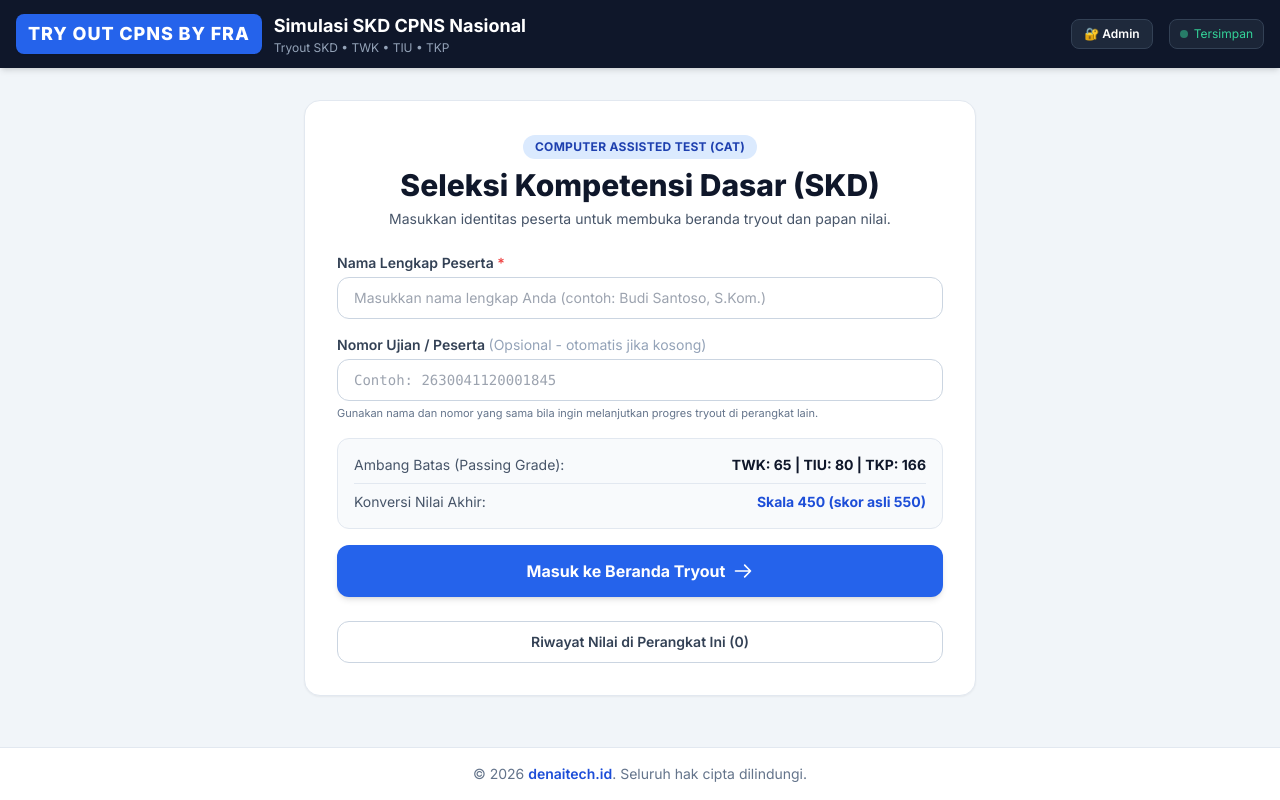
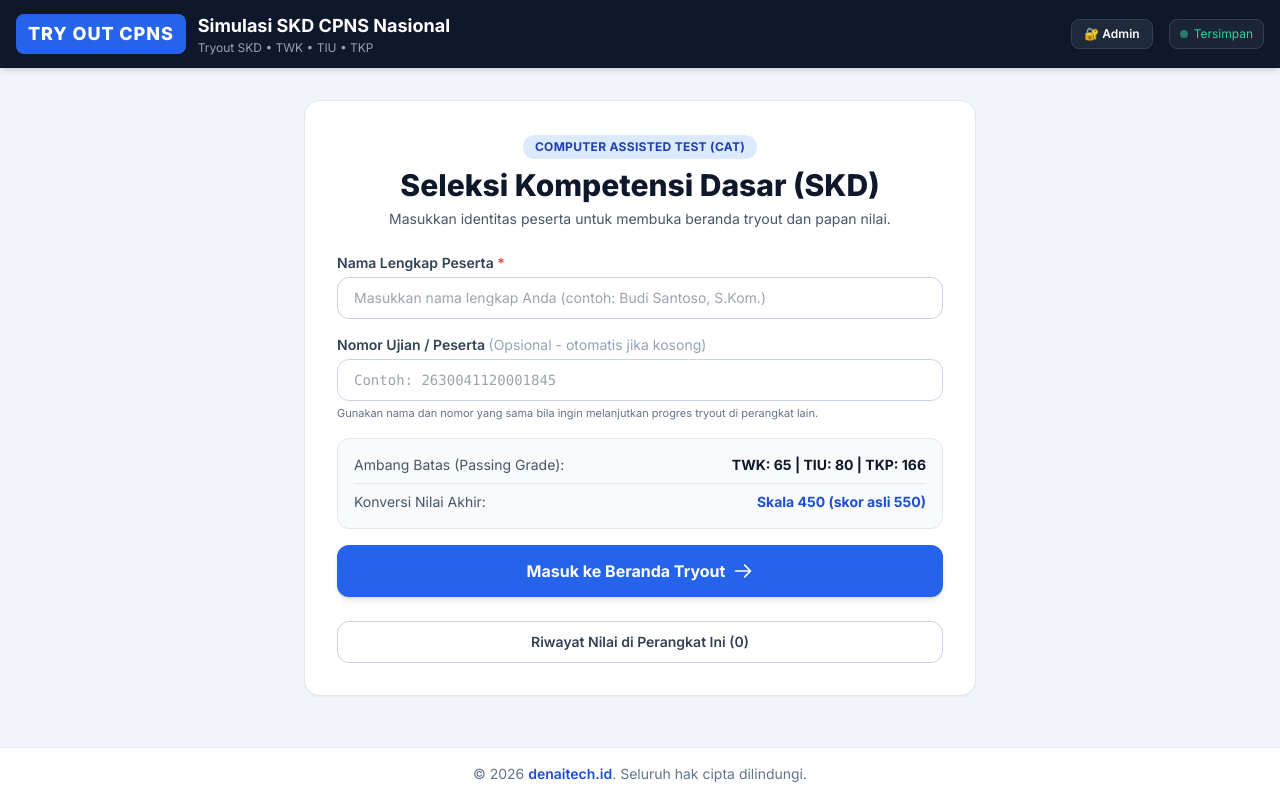
Before and after one commit to FajarRizkiAnanda/tescpns, a plain HTML site: page index.html in a window 1280 px wide. Drawn offline with nearby package versions, Linux system fonts and the light colour scheme; no server answers.

Commit message:
Update index.html

```diff
--- a/index.html
+++ b/index.html
@@ -61,7 +61,7 @@
     <header class="bg-slate-900 text-white shadow-md sticky top-0 z-30 no-print">
         <div class="max-w-7xl mx-auto px-4 py-3 flex flex-wrap justify-between items-center gap-3">
             <div class="flex items-center space-x-3">
-                <div class="bg-blue-600 px-3 py-1.5 rounded-lg font-extrabold text-xs sm:text-lg tracking-wider shadow-sm leading-tight">TRY OUT CPNS BY FRA</div>
+                <div class="bg-blue-600 px-3 py-1.5 rounded-lg font-extrabold text-xs sm:text-lg tracking-wider shadow-sm leading-tight">TRY OUT CPNS</div>
                 <div>
                     <h1 class="font-bold text-sm sm:text-lg leading-tight">Simulasi SKD CPNS Nasional</h1>
                     <p id="header-sub" class="text-xs text-slate-400">Tryout SKD • TWK • TIU • TKP</p>
```
